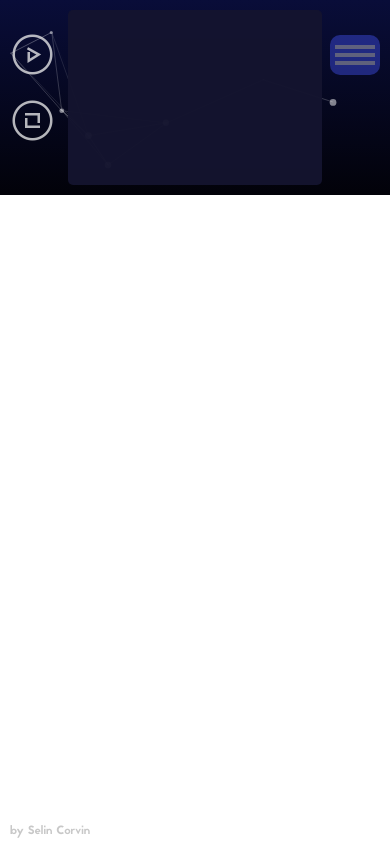
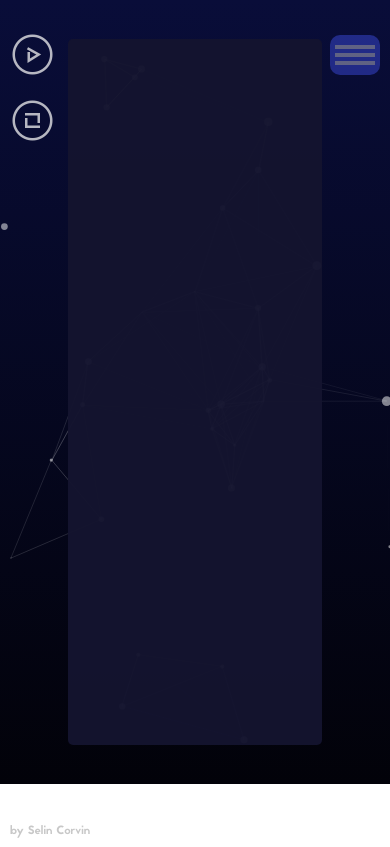
Before and after one commit to unsxxndxrk/unsxxndxrk.github.io, a PHP site: page / in a window 390 px wide. Run offline with PHP 8.4, Linux system fonts and the light colour scheme.

Commit message:
Test fixing 100vh

```diff
--- a/css/main.css
+++ b/css/main.css
@@ -231,7 +231,7 @@ ul, li {
 
 /* Main */
 .main {
-  height: 100%;
+  height: 100vh;
   width: 100%;
   overflow: hidden;
 }
--- a/css/responsive.css
+++ b/css/responsive.css
@@ -36,6 +36,8 @@
 
 /* 600 - 767 px */
 @media screen and (max-width: 767px) {
+	.main { height: calc(100vh - 60px); }
+
 	.main .particles-bg .main__wrapper { width: 75%; }
 
 	.saved-text {
```
